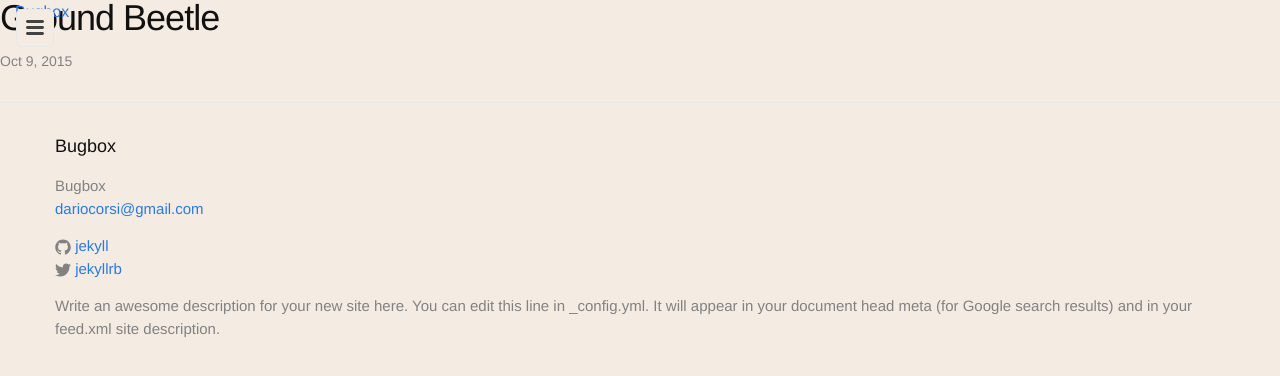
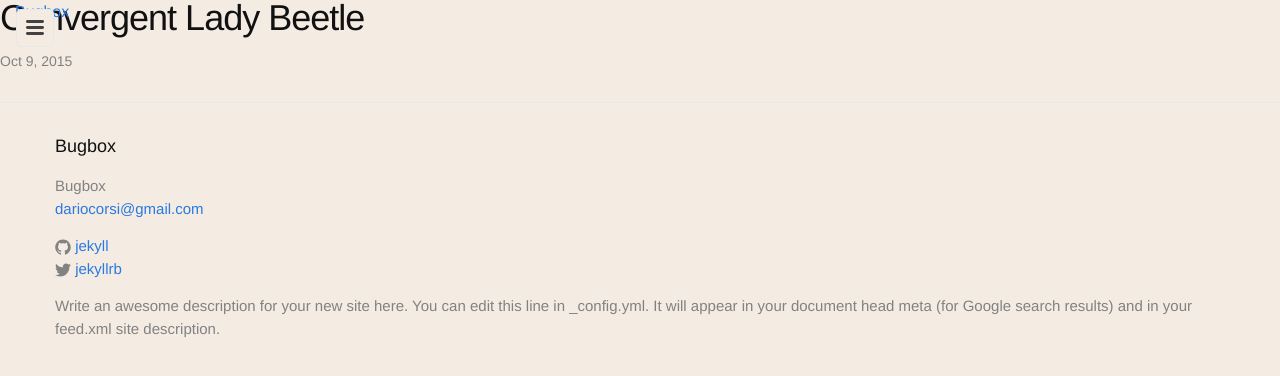
Before and after one commit to dariocorsi/bugbox, a Jekyll site: the page built from _posts/2015-10-12-convergent-ladybird.markdown, in a window 1280 px wide. Shown: the top 376 px of the page. Built offline with Jekyll 4.4.1, drawn with Linux system fonts in a browser that asks for light colours.

```diff
--- a/_posts/2015-10-12-convergent-ladybird.markdown
+++ b/_posts/2015-10-12-convergent-ladybird.markdown
@@ -1,7 +1,7 @@
 ---
 layout: post
-title:  "Ground Beetle"
-name: "Convergent Ladybird Beetle"
+title:  "Convergent Lady Beetle"
+name: "Convergent Lady Beetle"
 latin: "Hippodamia convergens"
 date:   2015-10-09 11:43:57
 categories:
--- a/_posts/2015-10-20-striped-lady-beetle.markdown
+++ b/_posts/2015-10-20-striped-lady-beetle.markdown
@@ -6,5 +6,5 @@
 categories:
 family: 'Coleoptera'
 image: 'assets/svg/striped-lady-beetle.svg'
-wiki: ''
+wiki: 'https://en.wikipedia.org/wiki/Coccinellidae'
 ---
--- a/index.html
+++ b/index.html
@@ -15,7 +15,8 @@
 </div>
 <div class="bug-box">
 <ul class="insect-listing">
-  {% for post in site.posts | sort:'name' %}
+  {% assign sorted_posts = (site.posts | sort: 'name') %}
+  {% for post in sorted_posts %}
     <li class="insect">
       <div class="insect-image">
       {% include {{post.image}} %}
```
